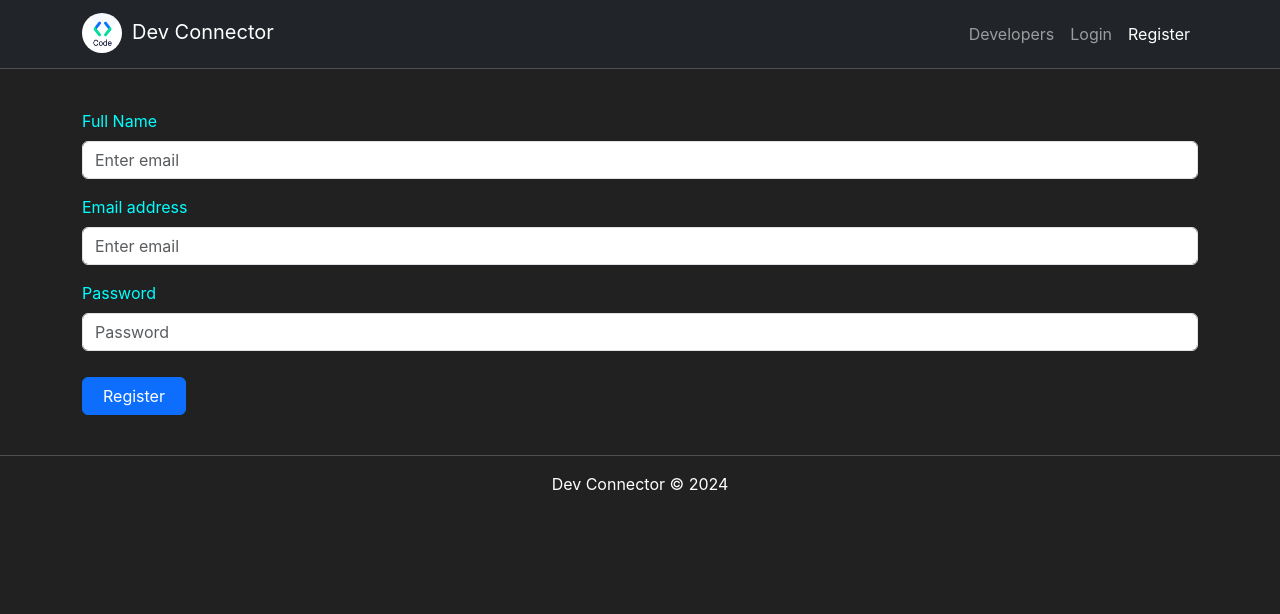
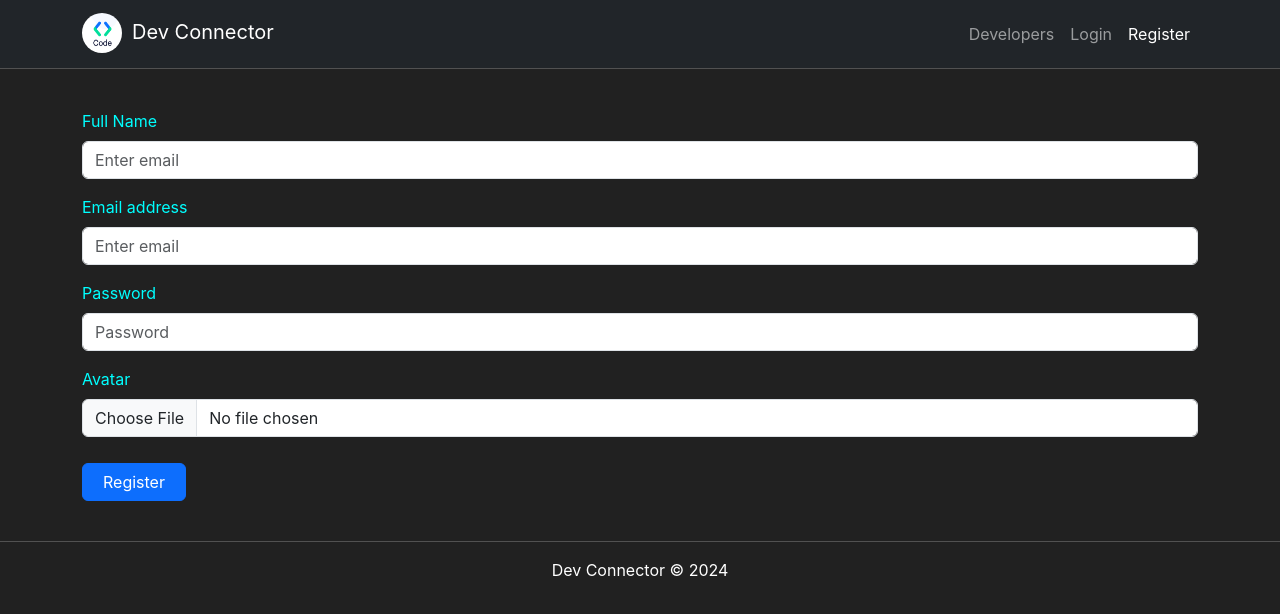
Before and after one commit to anas464092/dev-connector, a React (Create React App) app in the folder frontend/: page /register in a window 1280 px wide. Shown: the top 614 px of the page. Built offline with nearby package versions, Linux system fonts and the light colour scheme.

Commit message:
add choose file option in register form

```diff
--- a/frontend/src/Pages/Register.jsx
+++ b/frontend/src/Pages/Register.jsx
@@ -25,6 +25,7 @@ function Register() {
                 password: values.password,
             };
             console.log(payload);
+            //  ============ API CALL ================
         },
     });
 
@@ -63,6 +64,15 @@ function Register() {
                         placeholder='Password'
                     />
                 </Form.Group>
+                <Form.Group className='mb-3'>
+                    <Form.Label style={{ color: 'aqua' }}>Avatar</Form.Label>
+                    <Form.Control
+                        type='file'
+                        required
+                        name='file'
+                        accept='image/*'
+                    />
+                </Form.Group>
                 <Button
                     style={{ marginTop: '10px', padding: '6px 20px' }}
                     variant='primary'
```
